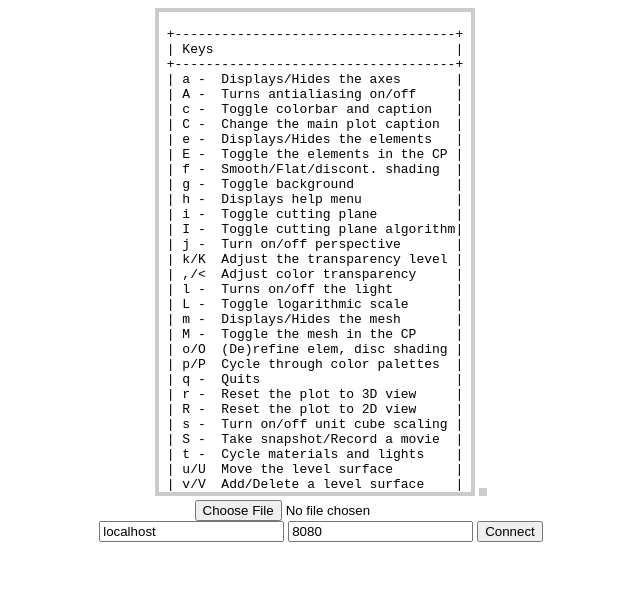
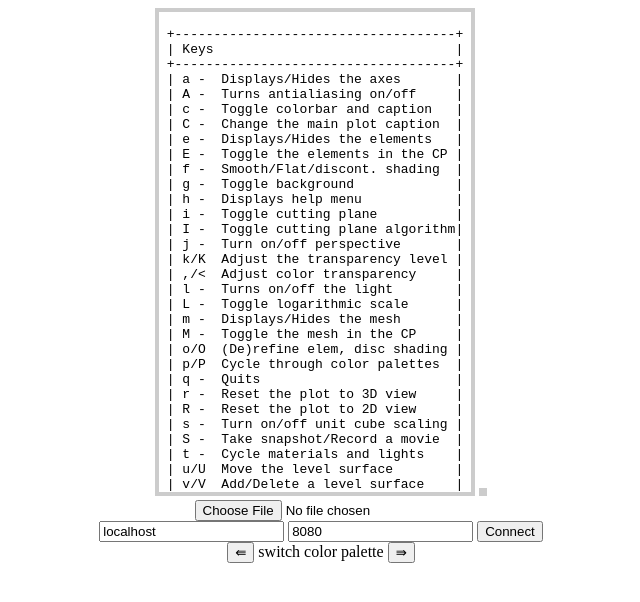
Before and after one commit to GLVis/glvis-js, a website: page examples/websockets.html in a window 1280 px wide. Shown: the whole page, without its empty margins (319-959 px from the left). Drawn offline with nearby package versions, Linux system fonts and the light colour scheme.

Commit message:
add sendKey method; add demo 'switch palette' control to websockets example

```diff
--- a/examples/websockets.html
+++ b/examples/websockets.html
@@ -89,5 +89,12 @@
       <input type="text" id="port-text" value="8080" />
       <button type="button" id="conn-btn" onclick="connect()">Connect</button>
     </div>
+
+    <div align="center">
+      <button type="button" onclick="glv.sendKey('p')">&#x21DA</button>
+      switch color palette
+      <button type="button" onclick="glv.sendKey('P')">&#x21DB</button>
+    </div>
+
   </body>
 </html>
--- a/src/index.js
+++ b/src/index.js
@@ -1,3 +1,14 @@
+// Copyright (c) 2010-2020, Lawrence Livermore National Security, LLC. Produced
+// at the Lawrence Livermore National Laboratory. All Rights reserved. See files
+// LICENSE and NOTICE for details. LLNL-CODE-443271.
+//
+// This file is part of the GLVis visualization tool and library. For more
+// information and source code availability see https://glvis.org.
+//
+// GLVis is free software; you can redistribute it and/or modify it under the
+// terms of the BSD-3 license. We welcome feedback and contributions, see file
+// CONTRIBUTING.md for details.
+
 // got this from the webpack docs
 // https://webpack.js.org/configuration/output/
 (function webpackUniversalModuleDefinition(root, factory) {
@@ -36,6 +47,7 @@
     }
 
     setSize(width, height) {
+      // TODO: emglv_.resizeWindow
       this.width_ = width;
       this.height_ = height;
       if (this.canvas_ !== undefined) {
@@ -110,6 +122,13 @@
       const data_str = stream.substr(index + 1);
       this.display(data_type, data_str);
     }
+
+    sendKey(key) {
+      if (this.canvas_ !== undefined) {
+        var e = new KeyboardEvent('keypress', {bubbles:true, charCode:key.charCodeAt(0)});
+        this.canvas_.dispatchEvent(e);
+      }
+    }
   }
 
   function loadStream(e, state) {
```
